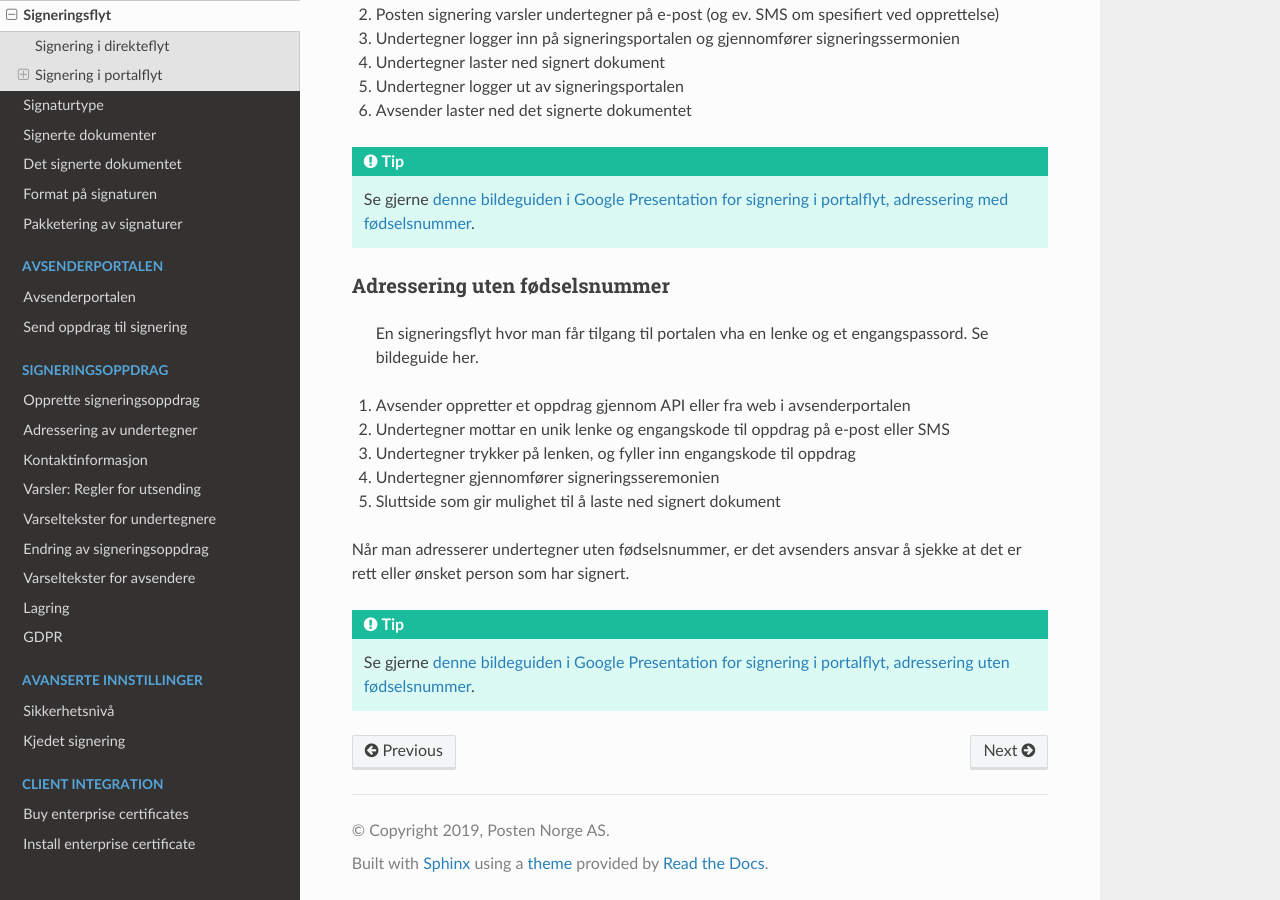
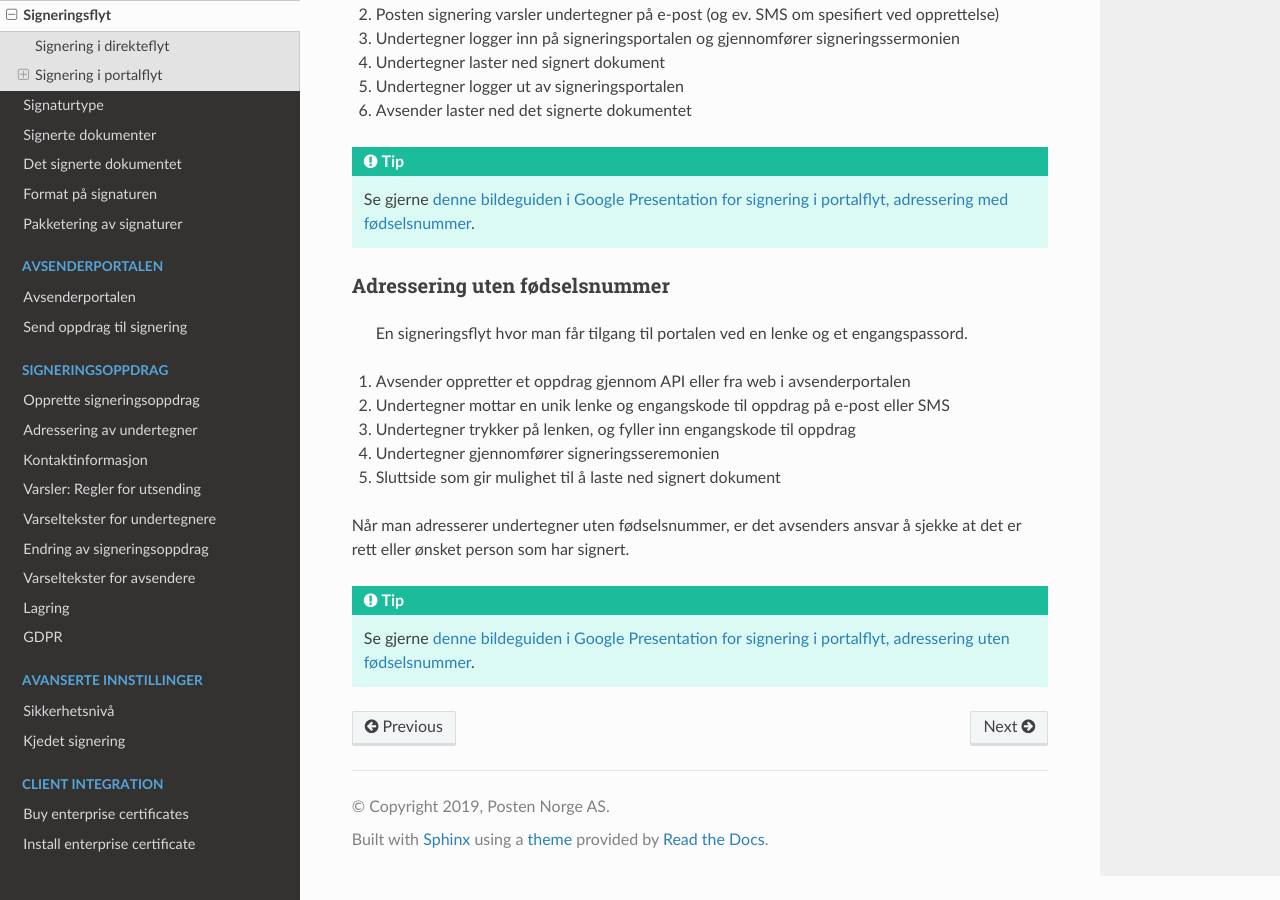
Before and after one commit to ramonarellano/signering-docs, a Sphinx documentation site: the page built from source/signeringsflyt.rst, in a window 1280 px wide and 900 px high, scrolled down 948 px. Built offline with Sphinx 7.4.7 and the Read the Docs theme 2.0.0, drawn with Linux system fonts in a browser that asks for light colours.

Commit message:
Oppdater signeringsflyt - adressering uten fnr
Fjernet tekst om bildeguide som ikke er `her`

```diff
--- a/source/signeringsflyt.rst
+++ b/source/signeringsflyt.rst
@@ -54,7 +54,7 @@ Flyten ser typisk slik ut:
 Adressering uten fødselsnummer
 _______________________________
 
- En signeringsflyt hvor man får tilgang til portalen vha en lenke og et engangspassord. Se bildeguide her.
+ En signeringsflyt hvor man får tilgang til portalen ved en lenke og et engangspassord.
 
 #. Avsender oppretter et oppdrag gjennom API eller fra web i avsenderportalen
 #. Undertegner mottar en unik lenke og engangskode til oppdrag på e-post eller SMS
```
